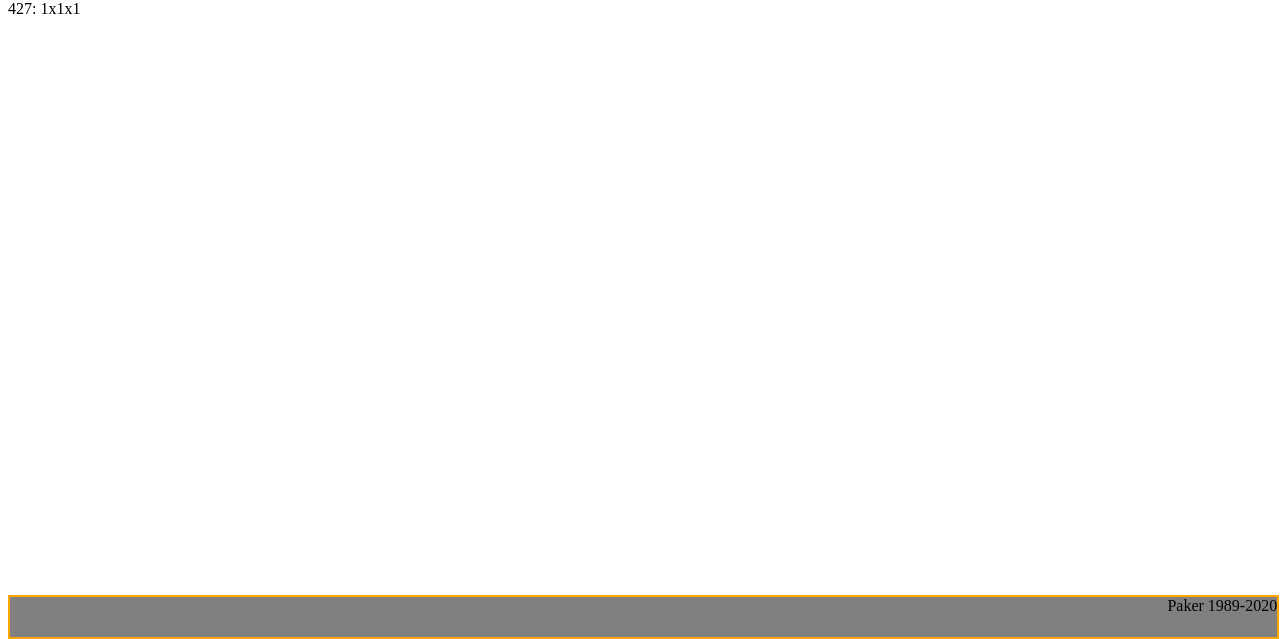
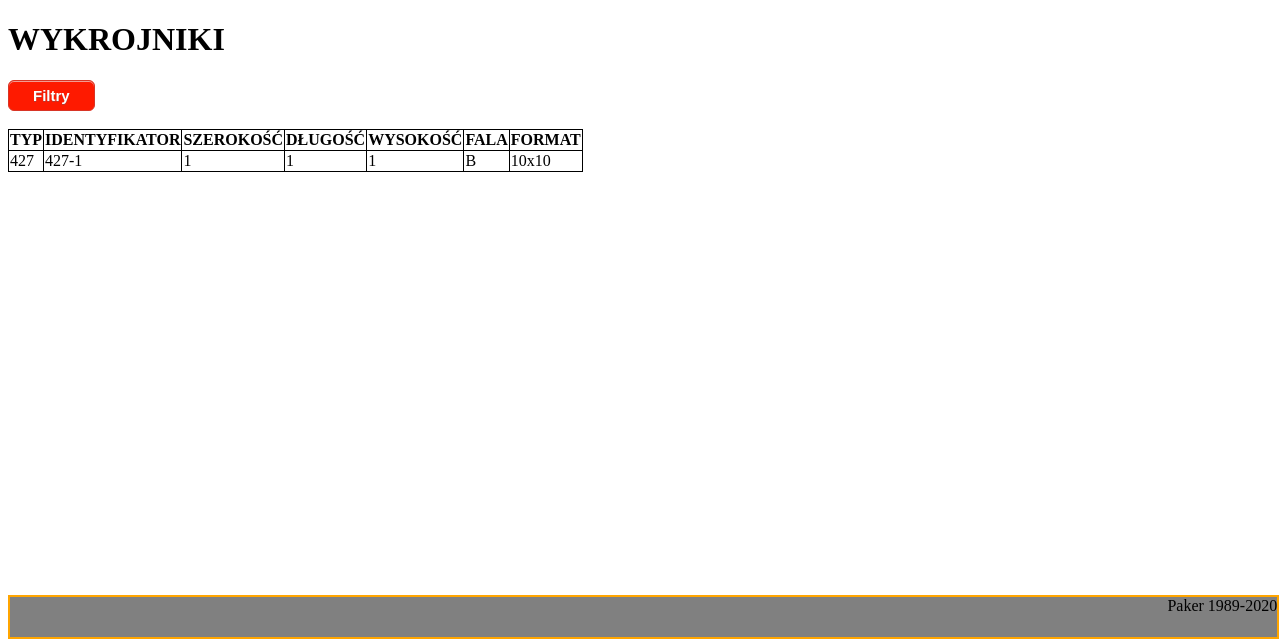
Before and after one commit to damianlapa/CardboardFactoryManager, a Django app: page /punches in a window 1280 px wide. Shown: the part 161-800 px from the top of the page. Run offline with Django 3.2, Linux system fonts and the light colour scheme; a user stored in the database is signed in; tables that the repository leaves empty hold one stand-in row (values such as "Sample post").

Commit message:
type buttons

```diff
--- a/warehousemanager/static/css/style.css
+++ b/warehousemanager/static/css/style.css
@@ -262,3 +262,48 @@ input[type=button], input[type=submit], input[type=reset] {
 	position:relative;
 	top:1px;
 }
+
+#punch-filters-button {
+	box-shadow:inset 0px 1px 0px 0px #f29c93;
+	background-color:#fe1a00;
+	border-radius:6px;
+	border:1px solid #d83526;
+	display:inline-block;
+	cursor:pointer;
+	color:#ffffff;
+	font-family:Arial;
+	font-size:15px;
+	font-weight:bold;
+	padding:6px 24px;
+	text-decoration:none;
+	text-shadow:0px 1px 0px #b23e35;
+}
+
+#punch-filters-button:hover {
+	background:linear-gradient(to bottom, blue 5%, white 100%);
+	background-color: black;
+	box-shadow:inset 0px 1px 0px 0px black;
+	border:1px solid black;
+}
+#punch-filters-button:active {
+	position:relative;
+	top:1px;
+}
+
+.punch-filters {
+    border: 2px solid grey;
+    display: flex;
+    flex-wrap: wrap;
+    justify-content: space-between;;
+    align-items: center;
+    background-color: grey;
+    padding: 3px;
+    margin: 10px;
+    flex-basis: 33%;
+}
+
+.type-buttons {
+    display: flex;
+    flex-wrap: wrap;
+    flex-basis: 33%;
+}
--- a/warehousemanager/static/js/app.js
+++ b/warehousemanager/static/js/app.js
@@ -394,4 +394,36 @@ document.addEventListener("DOMContentLoaded", function () {
     const prevBtn = document.getElementById('prevBtn')
     const nextBtn = document.getElementById('nextBtn')
 
+    const filterPunchesBtn = document.getElementById('punch-filters-button')
+
+    if (filterPunchesBtn !== null) {
+        const filterContainer = document.getElementById('punch-filters')
+        filterPunchesBtn.addEventListener('click', function () {
+            if (filterContainer.style.display === 'none') {
+                filterContainer.style.display = 'flex'
+                filterPunchesBtn.style.backgroundColor = 'pink'
+            }
+            else {
+                filterContainer.style.display = 'none'
+                filterPunchesBtn.style.backgroundColor = 'red'
+            }
+        })
+
+        const fefcoTypesBtns = document.getElementsByClassName('fefco-type')
+        const typeCells = document.getElementsByClassName('punch-type')
+
+        for (let i=0; i < fefcoTypesBtns.length; i++){
+            fefcoTypesBtns[i].addEventListener('click', function () {
+                for (let j=0; j < typeCells.length; j++){
+                    if (fefcoTypesBtns[i].value === typeCells[j].innerText){
+                        typeCells[j].parentElement.style.display = 'table-row'
+                    }
+                    else {
+                        typeCells[j].parentElement.style.display = 'none'
+                    }
+                }
+            })
+        }
+    }
+
 })
--- a/warehousemanager/templates/warehousemanager-manage.html
+++ b/warehousemanager/templates/warehousemanager-manage.html
@@ -23,6 +23,7 @@
     <div class="management-button"><a href="{% url 'deliveries-management' %}"><button>Deliveries Management</button></a></div>
     <div class="management-button"><a href="{% url 'absence-list' %}"><button>Absences</button></a></div>
     <div class="management-button"><a href="{% url 'add-absence' %}"><button>Add Absence</button></a></div>
+    <div class="management-button"><a href="{% url 'punches' %}"><button>Punches</button></a></div>
 </div>
 
 {% endblock %}
--- a/warehousemanager/templates/warehousemanager-punches-list.html
+++ b/warehousemanager/templates/warehousemanager-punches-list.html
@@ -3,7 +3,56 @@
 {% block navigation %}{% endblock %}
 
 {% block content %}
-{% for p in punches %}
-    {{ p }}
-{% endfor %}
+<div class="punches-list">
+    <h1>WYKROJNIKI</h1>
+
+    <button id="punch-filters-button">Filtry</button>
+    <br />
+    <div id="punch-filters" class="punch-filters" style="display: none">
+        <br />
+        <div class="type-buttons">
+            {% for pt in punch_types %}
+
+                <div>
+                    <button class='fefco-type' value="{{ pt.0 }}">{{ pt.1 }}</button>
+                </div>
+            {% endfor %}
+        </div>
+        <div></div>
+        <div></div>
+        <br />
+    </div>
+
+    <br />
+
+    <table>
+        <tr>
+            <th>TYP</th>
+            <th>IDENTYFIKATOR</th>
+            <th>SZEROKOŚĆ</th>
+            <th>DŁUGOŚĆ</th>
+            <th>WYSOKOŚĆ</th>
+            <th>FALA</th>
+            <th>FORMAT</th>
+        </tr>
+        {% for p in punches %}
+        <tr id="row{{ p.id }}">
+            <td class="punch-type">{{ p.type }}</td>
+            <td>{{ p.punch_name }}</td>
+            <td>{{ p.dimension_one }}</td>
+            <td>{{ p.dimension_two }}</td>
+            <td>{% if p.dimension_three %}{{ p.dimension_three }}{% else %}-{% endif %}</td>
+            <td>{{ p.cardboard }}</td>
+            {% if p.wave_direction %}
+                <td>{{ p.size_one }}x{{ p.size_two }}</td>
+            {% else %}
+                <td>{{ p.size_two }}x{{ p.size_one }}</td>
+            {% endif %}
+        </tr>
+        {% endfor %}
+    </table>
+
+</div>
+
+
 {% endblock %}
--- a/warehousemanager/views.py
+++ b/warehousemanager/views.py
@@ -658,6 +658,7 @@ class PunchesList(LoginRequiredMixin, View):
     login_url = '/'
 
     def get(self, request):
-        punches = Punch.objects.all()
+        punches = Punch.objects.all().order_by('type')
+        punch_types = PUNCH_TYPES
 
         return render(request, 'warehousemanager-punches-list.html', locals())
```
